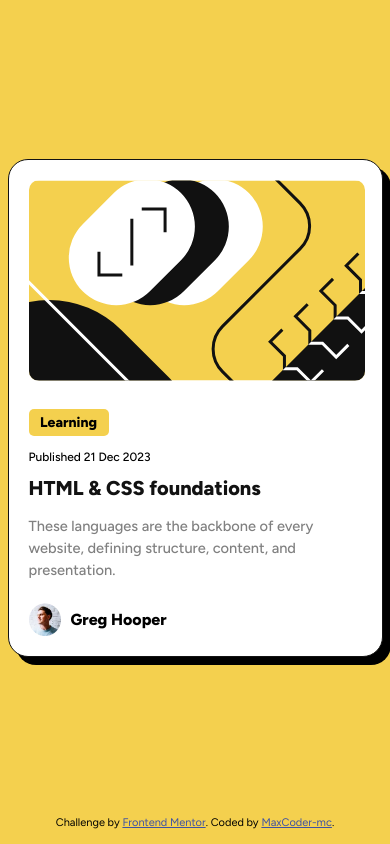
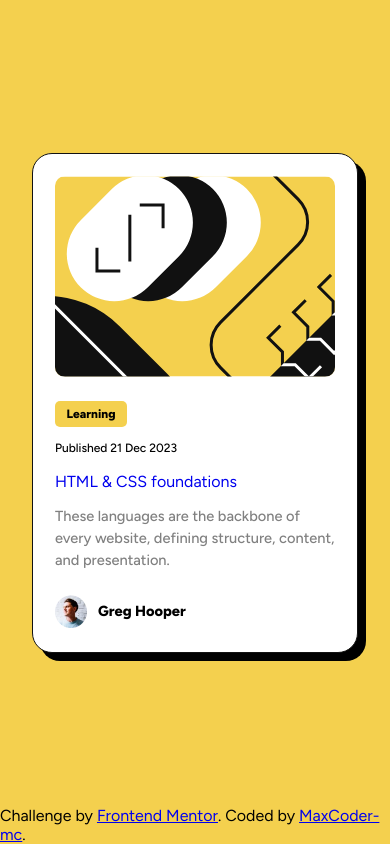
Before and after one commit to MaxCoder-mc/Blog-preview-card, a plain HTML site: page index.html in a window 390 px wide. Drawn offline with Linux system fonts and the light colour scheme.

Commit message:
Update style.css
Changed some margin and padding to get closer to the original design

```diff
--- a/style.css
+++ b/style.css
@@ -15,68 +15,86 @@ main{
 }
 .card{
   background-color: hsl(0, 0%, 100%);
-  width: 375px;
+  width: 23.937rem;
   box-sizing: border-box;
-  padding: 20px;
+  padding: 1.375rem;
   border: 1px solid hsl(0, 0%, 7%);
-  border-radius: 20px;
+  border-radius: 1.25rem;
   box-shadow: 8px 8px 0 rgba(0, 0, 0, 1);
 }
 .post-image{
   border-radius: 10px;
-  margin-bottom: 10px;
+  margin-bottom: 5px;
+  text-align: center;
 }
 .hashtag{
-  width: 70px;
+  width: 3.75rem;
   background-color: hsl(47, 88%, 63%);
-  font-size: 14px;
+  font-size: 0.875rem;
+  font-size: clamp(12px, 2.75vw, 0.875rem);/* Min size: 14px, Ideal size: 3.75vw, Max size: 16px */
   font-weight: 800;
-  padding: 5px;
+  padding: 6px;
   text-align: center;
   border-radius: 5px;
 }
 .publish-date{
-  font-size: clamp(12px, 2.75vw, 14px);
+  font-size: clamp(0.75rem, 2.75vw, 0.875rem);
   font-weight: 500;
 }
+
 .title{
+  text-decoration: none;
+}
+h1{
   color: hsl(0, 0%, 7%);
   font-weight: 800;
-  font-size: clamp(20px, 2.75vw, 24px);
-  text-decoration: none;
+  font-size: clamp(1.25rem, 2.75vw, 1.5rem);
+
 }
 .title:hover{
   color: hsl(47, 88%, 63%);
 }
 .details{
-  font-size: clamp(14px, 3.75vw, 16px);/* Min size: 14px, Ideal size: 3.75vw, Max size: 16px */
-  line-height: 22px;
+  font-size: clamp(0.875rem, 3.75vw, 16px);/* Min size: 14px, Ideal size: 3.75vw, Max size: 16px */
+  line-height: 1.5;
   color: hsl(0, 0%, 50%);
   font-weight: 500;
-  margin-bottom: 22px;
+  margin-block: 1.062rem 1.375rem;
 }
 
 .profile{
   display: flex;
   align-items: center;
-  gap: 10px ;
+  gap: 0.687rem;
+  margin-bottom: 2px;
 }
 .profile-picture{
-  width: 32px;
+  width: 2rem;
 }
 .profile-name{
   font-weight: 800;
+  font-size: clamp(0.875rem, 3.75vw, 16px);/* Min size: 14px, Ideal size: 3.75vw, Max size: 16px */
 }
 
-@media (max-width: 375px) {
+@media (width < 50rem) {
   .card{
-    width: 320px;
+    width: 20.375rem;
   }
   .post-image{
     width: 100%;
-    height: 200px;
+    height: 12.562rem;
     object-fit: cover;
+    margin-bottom: 8px;
+  }
+  .hashtag{
+    margin-bottom: 0.875rem;
+  }
+  .publish-date{
+    margin-bottom: 17px;
+  }
+  .details{
+    margin-block: 15px 23px;
   }
 }
-.attribution { font-size: 11px; text-align: center; margin-bottom: 15px;}
-.attribution a { color: hsl(228, 45%, 44%); }
+/* .attribution { font-size: 11px; text-align: center; margin-bottom: 15px;}
+.attribution a { color: hsl(228, 45%, 44%); } */
```
